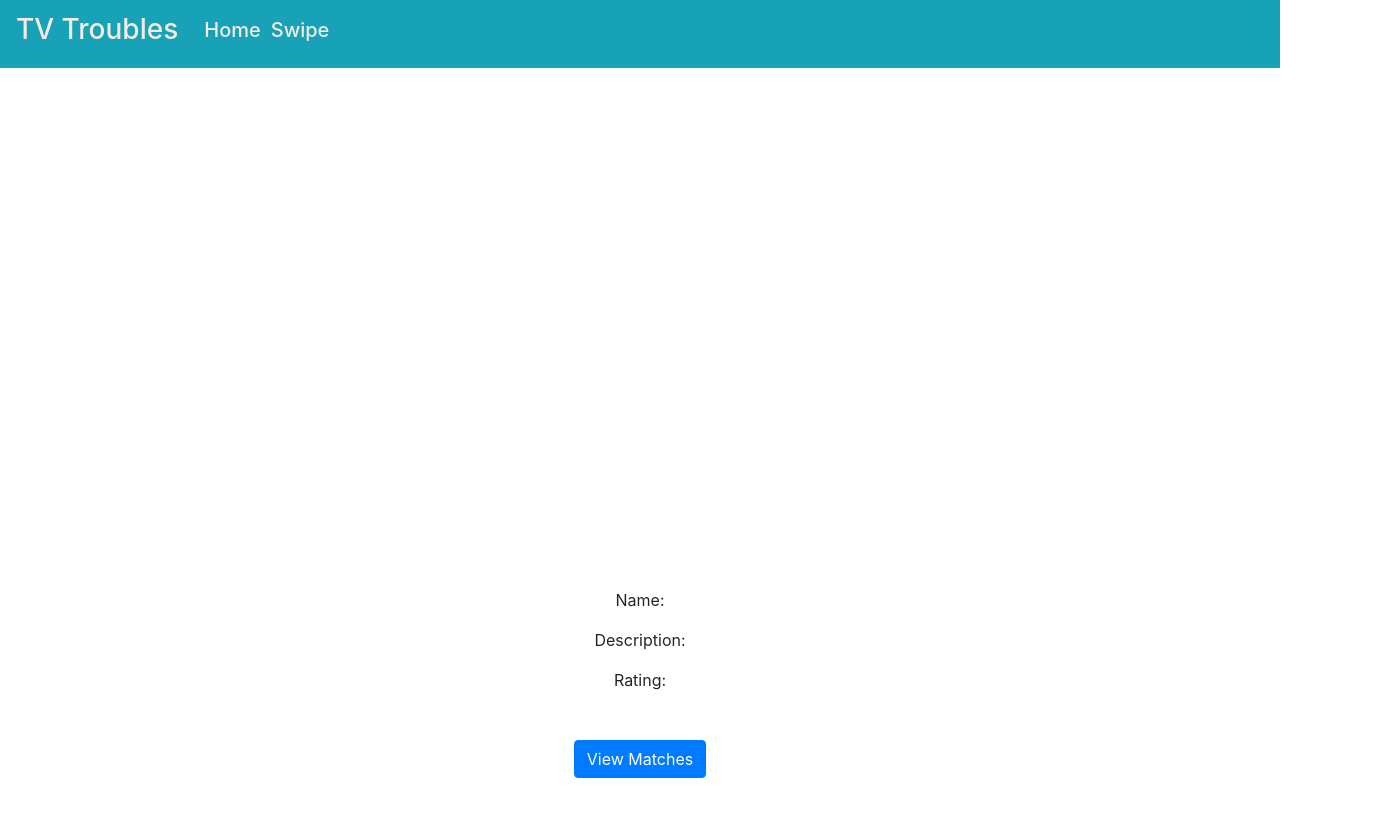
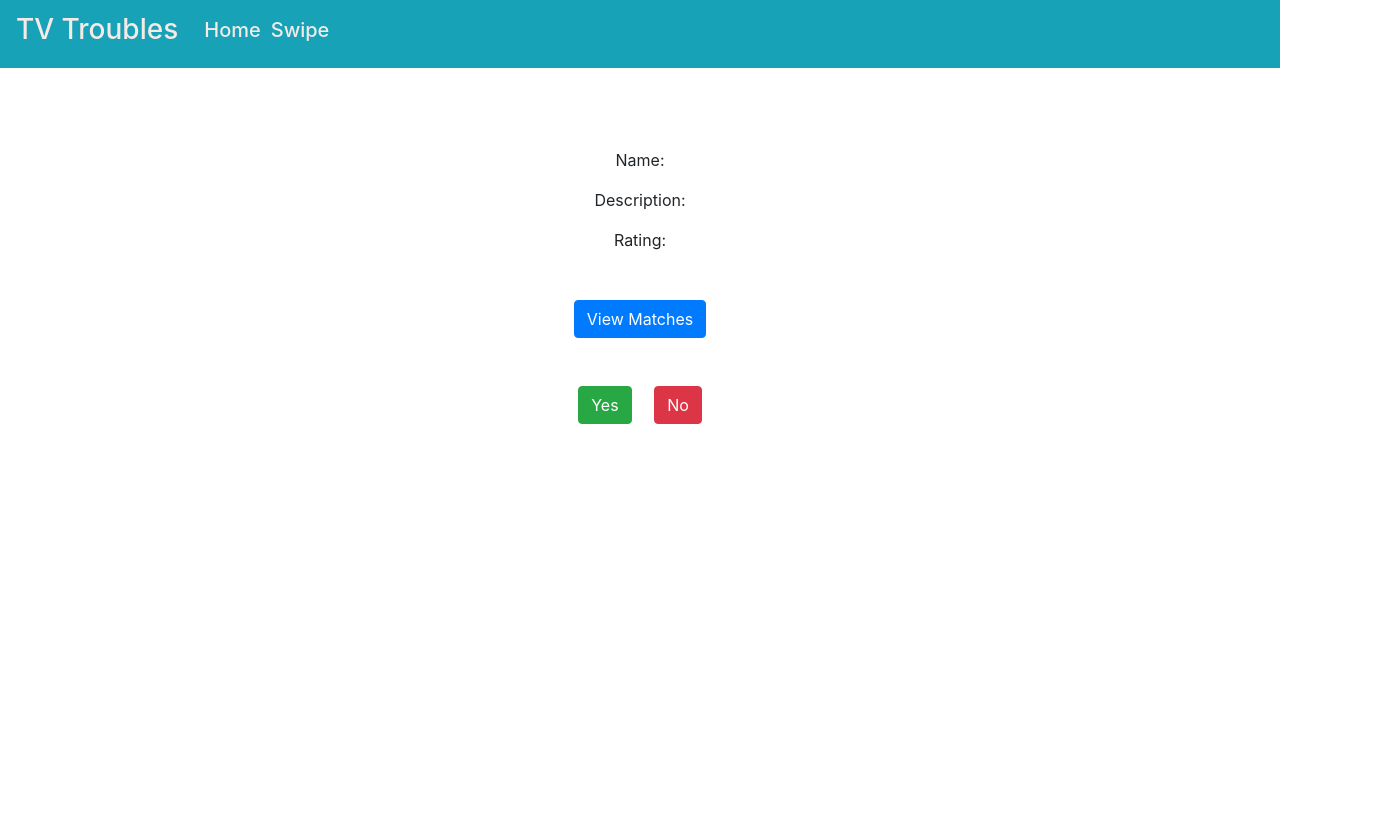
Before and after one commit to MauResendez/TVTroubles, a React (Create React App) app in the folder frontend/: page /swipe in a window 1280 px wide. Shown: the top 816 px of the page, 1400 px wide, since content can reach past the window. Built offline with nearby package versions, Linux system fonts and the light colour scheme.

Commit message:
added YesNoButton

```diff
--- /dev/null
+++ b/frontend/src/components/YesNoButton.js
@@ -0,0 +1,16 @@
+import React from "react";
+import {Button} from "reactstrap"
+
+class YesNoButton extends React.Component {
+  render() {
+    return (
+      <div class="text-center">
+        <Button color="success" onClick={this.submit} >Yes</Button>
+         &nbsp; &nbsp; &nbsp;
+        <Button color="danger" onClick={this.submit} >No</Button>
+      </div>
+    );
+  }
+}
+
+export default YesNoButton;
--- a/frontend/src/views/Swipe.js
+++ b/frontend/src/views/Swipe.js
@@ -3,14 +3,14 @@ import MatchResults from "../components/MatchResults";
 import {matchesData} from '../data/matchesData'
 import Description from '../components/Description';
 import {Container } from 'reactstrap'
-import ResponsivePlayer from '../components/ResponsivePlayer'
+import YesNoButton from '../components/YesNoButton';
 
 function Swipe() {
     return (
-        <Container className="mt-lg">
-            <ResponsivePlayer/>
+        <Container>
             <Description/>
             <MatchResults data={matchesData}/>
+            <YesNoButton/>
         </Container>
     );
 }
```
